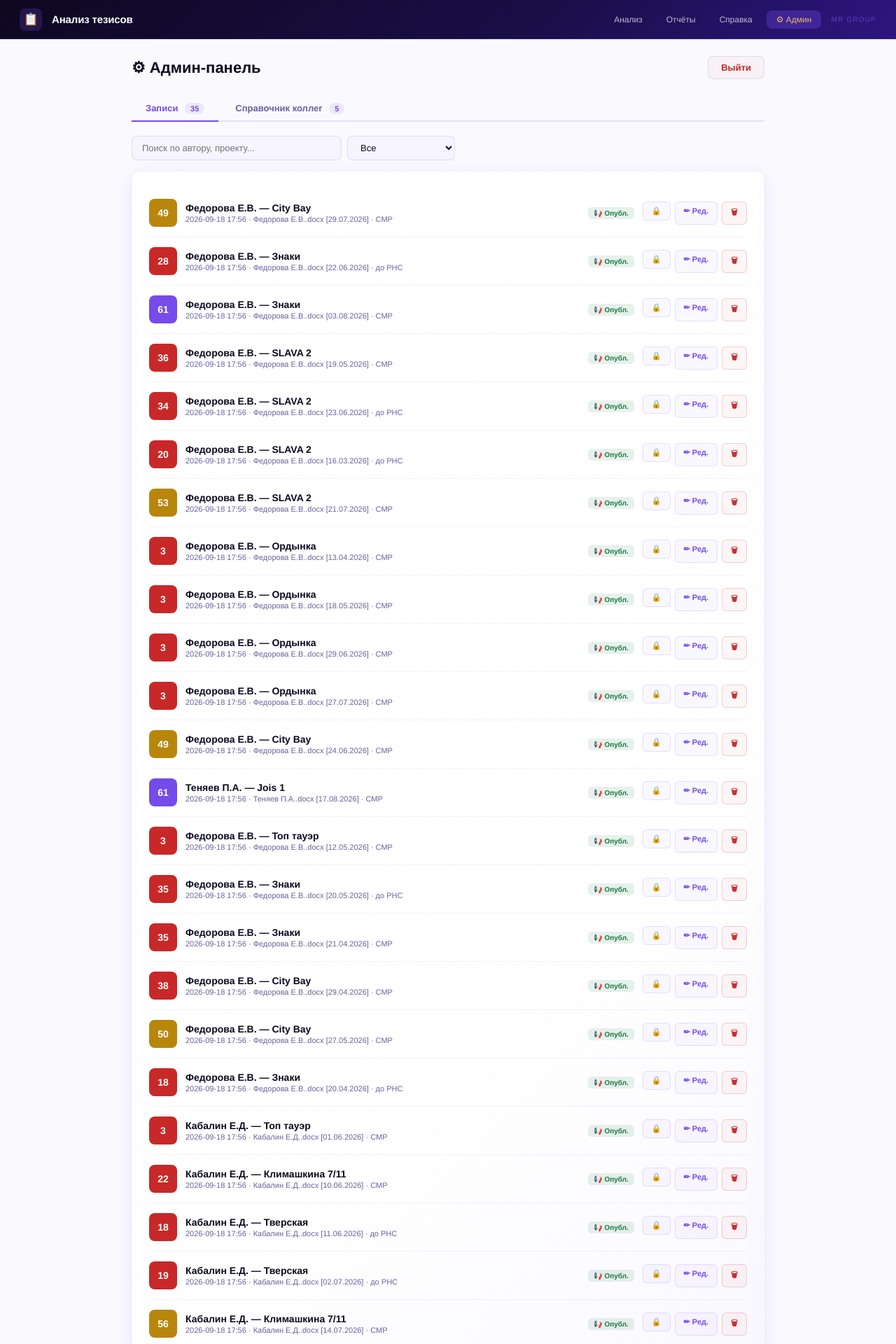
After one commit to ignatovis/Tezisy, a Flask app: page /admin in a window 1280 px wide. The commit adds this page. Shown: the top 1920 px of the page at 70% size. Run offline with Flask 3, Linux system fonts and the light colour scheme; the visitor is signed in with stand-in values (Sample User, id 1); some web fonts are replaced.

Commit message:
feat: add admin panel, colleagues directory, and publish/private visibility

```diff
--- a/app.py
+++ b/app.py
@@ -6,7 +6,8 @@
 
 import os
 import uuid
-from flask import Flask, render_template, request, redirect, url_for, flash
+import functools
+from flask import Flask, render_template, request, redirect, url_for, flash, session, jsonify
 from werkzeug.utils import secure_filename
 from text_analyzer import analyze_text, read_docx
 import history
@@ -35,15 +36,26 @@ app.config['UPLOAD_FOLDER'] = UPLOAD_FOLDER
 app.config['MAX_CONTENT_LENGTH'] = 16 * 1024 * 1024
 
 ALLOWED_EXTENSIONS = {'docx', 'txt'}
+ADMIN_PASSWORD = os.environ.get('ADMIN_PASSWORD', 'tezisy-admin-2024')
 
 
 def allowed_file(filename):
     return '.' in filename and filename.rsplit('.', 1)[1].lower() in ALLOWED_EXTENSIONS
 
 
+def admin_required(f):
+    @functools.wraps(f)
+    def decorated(*args, **kwargs):
+        if not session.get('is_admin'):
+            return redirect(url_for('admin_login'))
+        return f(*args, **kwargs)
+    return decorated
+
+
 @app.route('/')
 def index():
-    return render_template('index.html')
+    colleagues = history.load_colleagues()
+    return render_template('index.html', colleagues=colleagues)
 
 
 @app.route('/analyze', methods=['POST'])
@@ -97,7 +109,7 @@ def analyze():
     result['project'] = project
     result['original_text'] = text[:3000] + ('...' if len(text) > 3000 else '')
 
-    history.save_analysis(
+    entry_id = history.save_analysis(
         author=author,
         project=project,
         source_name=source_name,
@@ -105,9 +117,18 @@ def analyze():
         mode_label=result['mode_label'],
         result=result,
         original_text=text,
+        visibility='private',
     )
+    result['entry_id'] = entry_id
 
     return render_template('result.html', result=result)
+
+
+@app.route('/publish/<entry_id>', methods=['POST'])
+def publish_entry(entry_id):
+    history.set_visibility(entry_id, 'published')
+    flash('Тезисы опубликованы — теперь они видны в отчётах для руководства', 'success')
+    return redirect(url_for('reports'))
 
 
 @app.route('/reports')
@@ -186,6 +207,94 @@ def help_page():
     return render_template('help.html')
 
 
+# --- Admin panel ---
+
+@app.route('/admin/login', methods=['GET', 'POST'])
+def admin_login():
+    if request.method == 'POST':
+        if request.form.get('password') == ADMIN_PASSWORD:
+            session['is_admin'] = True
+            return redirect(url_for('admin_panel'))
+        flash('Неверный пароль', 'error')
+    return render_template('admin_login.html')
+
+
+@app.route('/admin/logout')
+def admin_logout():
+    session.pop('is_admin', None)
+    return redirect(url_for('index'))
+
+
+@app.route('/admin')
+@admin_required
+def admin_panel():
+    entries = history.get_all()
+    entries.sort(key=lambda x: x['timestamp'], reverse=True)
+    colleagues = history.load_colleagues()
+    return render_template('admin.html', entries=entries, colleagues=colleagues)
+
+
+@app.route('/admin/delete/<entry_id>', methods=['POST'])
+@admin_required
+def admin_delete(entry_id):
+    history.delete_entry(entry_id)
+    flash('Запись удалена', 'success')
+    return redirect(url_for('admin_panel'))
+
+
+@app.route('/admin/edit/<entry_id>', methods=['GET', 'POST'])
+@admin_required
+def admin_edit(entry_id):
+    entry = history.get_entry(entry_id)
+    if not entry:
+        flash('Запись не найдена', 'error')
+        return redirect(url_for('admin_panel'))
+
+    if request.method == 'POST':
+        updates = {
+            'author': request.form.get('author', entry['author']).strip(),
+            'project': request.form.get('project', entry['project']).strip(),
+            'visibility': request.form.get('visibility', entry.get('visibility', 'published')),
+        }
+        history.update_entry(entry_id, updates)
+        flash('Запись обновлена', 'success')
+        return redirect(url_for('admin_panel'))
+
+    colleagues = history.load_colleagues()
+    return render_template('admin_edit.html', entry=entry, colleagues=colleagues)
+
+
+@app.route('/admin/visibility/<entry_id>/<visibility>', methods=['POST'])
+@admin_required
+def admin_visibility(entry_id, visibility):
+    if visibility in ('published', 'private'):
+        history.set_visibility(entry_id, visibility)
+    return redirect(url_for('admin_panel'))
+
+
+@app.route('/admin/colleagues', methods=['POST'])
+@admin_required
+def admin_colleagues():
+    action = request.form.get('action')
+    if action == 'add':
+        name = request.form.get('name', '').strip()
+        if name:
+            history.add_colleague(name)
+            flash(f'Добавлен: {name}', 'success')
+    elif action == 'delete':
+        name = request.form.get('name', '').strip()
+        colleagues = history.load_colleagues()
+        colleagues = [c for c in colleagues if c != name]
+        history.save_colleagues(colleagues)
+        flash(f'Удалён: {name}', 'success')
+    return redirect(url_for('admin_panel'))
+
+
+@app.route('/api/colleagues')
+def api_colleagues():
+    return jsonify(history.load_colleagues())
+
+
 if __name__ == '__main__':
     port = int(os.environ.get('PORT', 5000))
     debug = os.environ.get('FLASK_DEBUG', '0') == '1'
--- a/docker-compose.yml
+++ b/docker-compose.yml
@@ -11,6 +11,7 @@ services:
       - PORT=5000
       - FLASK_DEBUG=0
       - URL_PREFIX=/tezisy
+      - ADMIN_PASSWORD=tezisy-admin-2024
     volumes:
       - uploads:/app/uploads
       - data:/app/data
--- /dev/null
+++ b/templates/admin.html
@@ -0,0 +1,185 @@
+{% extends "base.html" %}
+{% block title %}Админ-панель{% endblock %}
+
+{% block extra_css %}
+.admin-header{display:flex;align-items:center;gap:16px;margin-bottom:24px;flex-wrap:wrap;}
+.admin-header h1{font-size:22px;font-weight:700;color:var(--c-dark);flex:1;}
+.logout-btn{padding:8px 18px;border:1px solid var(--border);border-radius:8px;
+  color:var(--c-red);font-size:13px;font-weight:600;text-decoration:none;
+  background:rgba(200,40,40,.04);transition:all .15s;font-family:inherit;}
+.logout-btn:hover{background:rgba(200,40,40,.10);border-color:var(--c-red);}
+
+.tab-nav{display:flex;gap:4px;margin-bottom:20px;border-bottom:2px solid var(--border);}
+.tab-btn{padding:10px 20px;font-size:13px;font-weight:600;color:var(--c-purple-muted);
+  cursor:pointer;border:none;background:none;font-family:inherit;
+  border-bottom:2px solid transparent;margin-bottom:-2px;transition:all .15s;}
+.tab-btn:hover{color:var(--c-purple);}
+.tab-btn.active{color:var(--c-purple);border-bottom-color:var(--c-purple);}
+
+.tab-content{display:none;}
+.tab-content.active{display:block;}
+
+.entry-row{display:flex;align-items:center;gap:12px;padding:14px 0;
+  border-bottom:1px solid rgba(117,75,233,.08);flex-wrap:wrap;}
+.entry-row:last-child{border-bottom:none;}
+.entry-score{width:40px;height:40px;border-radius:8px;display:flex;
+  align-items:center;justify-content:center;font-size:14px;font-weight:700;
+  color:#fff;flex-shrink:0;}
+.entry-score.good{background:var(--c-green);}
+.entry-score.partial{background:var(--c-purple);}
+.entry-score.weak{background:var(--c-orange);}
+.entry-score.bad{background:var(--c-red);}
+.entry-details{flex:1;min-width:0;}
+.entry-name{font-size:14px;font-weight:600;color:var(--c-dark);}
+.entry-meta{font-size:11px;color:var(--c-purple-muted);margin-top:2px;}
+.entry-vis{font-size:10px;font-weight:600;padding:3px 8px;border-radius:5px;flex-shrink:0;}
+.entry-vis.published{background:var(--bg-green);color:var(--c-green);}
+.entry-vis.private{background:var(--bg-orange);color:var(--c-orange);}
+
+.action-btns{display:flex;gap:6px;flex-shrink:0;}
+.btn-sm{padding:6px 12px;border:1px solid var(--border);border-radius:6px;
+  font-size:11px;font-weight:600;cursor:pointer;font-family:inherit;
+  text-decoration:none;transition:all .15s;background:rgba(117,75,233,.04);
+  color:var(--c-purple);}
+.btn-sm:hover{background:rgba(117,75,233,.10);border-color:var(--c-purple);}
+.btn-sm.danger{color:var(--c-red);background:rgba(200,40,40,.04);border-color:rgba(200,40,40,.2);}
+.btn-sm.danger:hover{background:rgba(200,40,40,.10);border-color:var(--c-red);}
+.btn-sm.green{color:var(--c-green);background:rgba(26,122,66,.04);border-color:rgba(26,122,66,.2);}
+.btn-sm.green:hover{background:rgba(26,122,66,.10);border-color:var(--c-green);}
+
+.colleague-row{display:flex;align-items:center;gap:10px;padding:10px 0;
+  border-bottom:1px solid rgba(117,75,233,.08);}
+.colleague-row:last-child{border-bottom:none;}
+.colleague-name{flex:1;font-size:14px;font-weight:500;color:var(--c-dark);}
+
+.add-form{display:flex;gap:8px;margin-top:16px;}
+.add-input{flex:1;border:1px solid var(--border);border-radius:8px;padding:10px 14px;
+  font-size:13px;font-family:inherit;background:rgba(117,75,233,.03);
+  outline:none;color:var(--c-dark);}
+.add-input:focus{border-color:var(--c-purple);background:#fff;}
+.add-btn{padding:10px 20px;border:none;border-radius:8px;
+  background:var(--c-purple);color:#fff;font-size:13px;font-weight:600;
+  font-family:inherit;cursor:pointer;transition:all .15s;}
+.add-btn:hover{background:var(--c-purple2);}
+
+.filter-row{display:flex;gap:8px;margin-bottom:16px;flex-wrap:wrap;}
+.filter-input{flex:1;max-width:300px;border:1px solid var(--border);border-radius:8px;
+  padding:8px 14px;font-size:13px;font-family:inherit;
+  background:rgba(117,75,233,.03);outline:none;color:var(--c-dark);}
+.filter-select{border:1px solid var(--border);border-radius:8px;padding:8px 14px;
+  font-size:13px;font-family:inherit;background:rgba(117,75,233,.03);
+  outline:none;color:var(--c-dark);}
+
+.count-badge{font-size:11px;font-weight:600;padding:2px 8px;border-radius:10px;
+  background:rgba(117,75,233,.10);color:var(--c-purple);margin-left:6px;}
+{% endblock %}
+
+{% block content %}
+<div class="admin-header">
+  <h1>⚙ Админ-панель</h1>
+  <a href="{{ url_for('admin_logout') }}" class="logout-btn">Выйти</a>
+</div>
+
+<div class="tab-nav">
+  <button class="tab-btn active" onclick="switchTab('entries',this)">
+    Записи <span class="count-badge">{{ entries|length }}</span>
+  </button>
+  <button class="tab-btn" onclick="switchTab('colleagues',this)">
+    Справочник коллег <span class="count-badge">{{ colleagues|length }}</span>
+  </button>
+</div>
+
+<!-- Записи -->
+<div class="tab-content active" id="tab-entries">
+  <div class="filter-row">
+    <input type="text" class="filter-input" id="filterSearch"
+      placeholder="Поиск по автору, проекту..." oninput="filterEntries()">
+    <select class="filter-select" id="filterVis" onchange="filterEntries()">
+      <option value="">Все</option>
+      <option value="published">Опубликованные</option>
+      <option value="private">Приватные</option>
+    </select>
+  </div>
+
+  <div class="card">
+    {% for e in entries %}
+    <div class="entry-row" data-author="{{ e.author|lower }}" data-project="{{ e.project|lower }}"
+         data-vis="{{ e.get('visibility', 'published') }}">
+      <div class="entry-score {{ e.verdict_class }}">{{ e.overall_score|round|int }}</div>
+      <div class="entry-details">
+        <div class="entry-name">{{ e.author }} — {{ e.project }}</div>
+        <div class="entry-meta">{{ e.timestamp[:16]|replace('T',' ') }} · {{ e.source_name }} · {{ e.mode_label }}</div>
+      </div>
+      <span class="entry-vis {{ e.get('visibility', 'published') }}">
+        {% if e.get('visibility', 'published') == 'published' %}📢 Опубл.{% else %}🔒 Приват{% endif %}
+      </span>
+      <div class="action-btns">
+        {% if e.get('visibility', 'published') == 'private' %}
+        <form method="POST" action="{{ url_for('admin_visibility', entry_id=e.id, visibility='published') }}" style="display:inline;">
+          <button type="submit" class="btn-sm green" title="Опубликовать">📢</button>
+        </form>
+        {% else %}
+        <form method="POST" action="{{ url_for('admin_visibility', entry_id=e.id, visibility='private') }}" style="display:inline;">
+          <button type="submit" class="btn-sm" title="Скрыть">🔒</button>
+        </form>
+        {% endif %}
+        <a href="{{ url_for('admin_edit', entry_id=e.id) }}" class="btn-sm">✏ Ред.</a>
+        <form method="POST" action="{{ url_for('admin_delete', entry_id=e.id) }}" style="display:inline;"
+          onsubmit="return confirm('Удалить запись {{ e.author }} ({{ e.timestamp[:10] }})?')">
+          <button type="submit" class="btn-sm danger">🗑</button>
+        </form>
+      </div>
+    </div>
+    {% endfor %}
+    {% if not entries %}
+    <p style="text-align:center;color:var(--c-purple-muted);padding:20px;">Нет записей</p>
+    {% endif %}
+  </div>
+</div>
+
+<!-- Справочник коллег -->
+<div class="tab-content" id="tab-colleagues">
+  <div class="card">
+    <div class="card-title">Список коллег</div>
+    {% for c in colleagues %}
+    <div class="colleague-row">
+      <span class="colleague-name">{{ c }}</span>
+      <form method="POST" action="{{ url_for('admin_colleagues') }}" style="display:inline;"
+        onsubmit="return confirm('Удалить «{{ c }}» из справочника?')">
+        <input type="hidden" name="action" value="delete">
+        <input type="hidden" name="name" value="{{ c }}">
+        <button type="submit" class="btn-sm danger">🗑 Удалить</button>
+      </form>
+    </div>
+    {% endfor %}
+    {% if not colleagues %}
+    <p style="color:var(--c-purple-muted);">Справочник пуст</p>
+    {% endif %}
+
+    <form method="POST" action="{{ url_for('admin_colleagues') }}" class="add-form">
+      <input type="hidden" name="action" value="add">
+      <input type="text" class="add-input" name="name" placeholder="Фамилия И.О." required>
+      <button type="submit" class="add-btn">+ Добавить</button>
+    </form>
+  </div>
+</div>
+
+<script>
+function switchTab(name, btn) {
+  document.querySelectorAll('.tab-content').forEach(t => t.classList.remove('active'));
+  document.querySelectorAll('.tab-btn').forEach(b => b.classList.remove('active'));
+  document.getElementById('tab-' + name).classList.add('active');
+  btn.classList.add('active');
+}
+
+function filterEntries() {
+  const q = document.getElementById('filterSearch').value.toLowerCase();
+  const vis = document.getElementById('filterVis').value;
+  document.querySelectorAll('.entry-row').forEach(row => {
+    const matchText = !q || row.dataset.author.includes(q) || row.dataset.project.includes(q);
+    const matchVis = !vis || row.dataset.vis === vis;
+    row.style.display = (matchText && matchVis) ? '' : 'none';
+  });
+}
+</script>
+{% endblock %}
--- a/templates/base.html
+++ b/templates/base.html
@@ -93,6 +93,9 @@ body{background:var(--bg);color:var(--c-dark);font-size:14px;min-height:100vh;}
     <a href="{{ url_for('index') }}" class="{% if request.endpoint == 'index' %}active{% endif %}">Анализ</a>
     <a href="{{ url_for('reports') }}" class="{% if request.endpoint in ('reports', 'report_author') %}active{% endif %}">Отчёты</a>
     <a href="{{ url_for('help_page') }}" class="{% if request.endpoint == 'help_page' %}active{% endif %}">Справка</a>
+    {% if session.get('is_admin') %}
+    <a href="{{ url_for('admin_panel') }}" class="{% if request.endpoint and request.endpoint.startswith('admin') %}active{% endif %}" style="color:rgba(255,200,100,.9)">⚙ Админ</a>
+    {% endif %}
   </div>
   <div class="hdr-sub">MR Group</div>
 </div>
```
Also changed, not shown: data/colleagues.json (added, +9 -0 lines), history.py (+54 -4 lines), templates/admin_edit.html (added, +104 -0 lines), templates/admin_login.html (added, +33 -0 lines), templates/index.html (+6 -2 lines), templates/result.html (+21 -0 lines), 2 other files.
